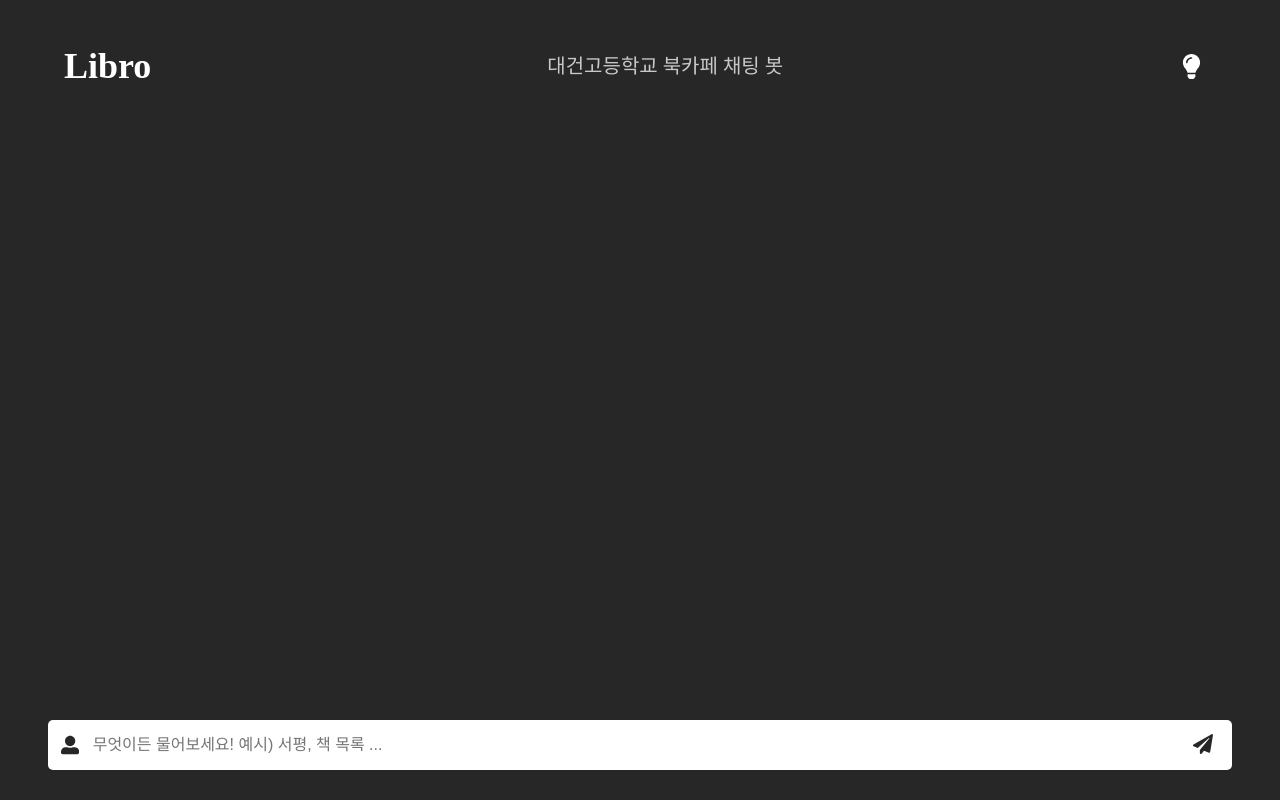
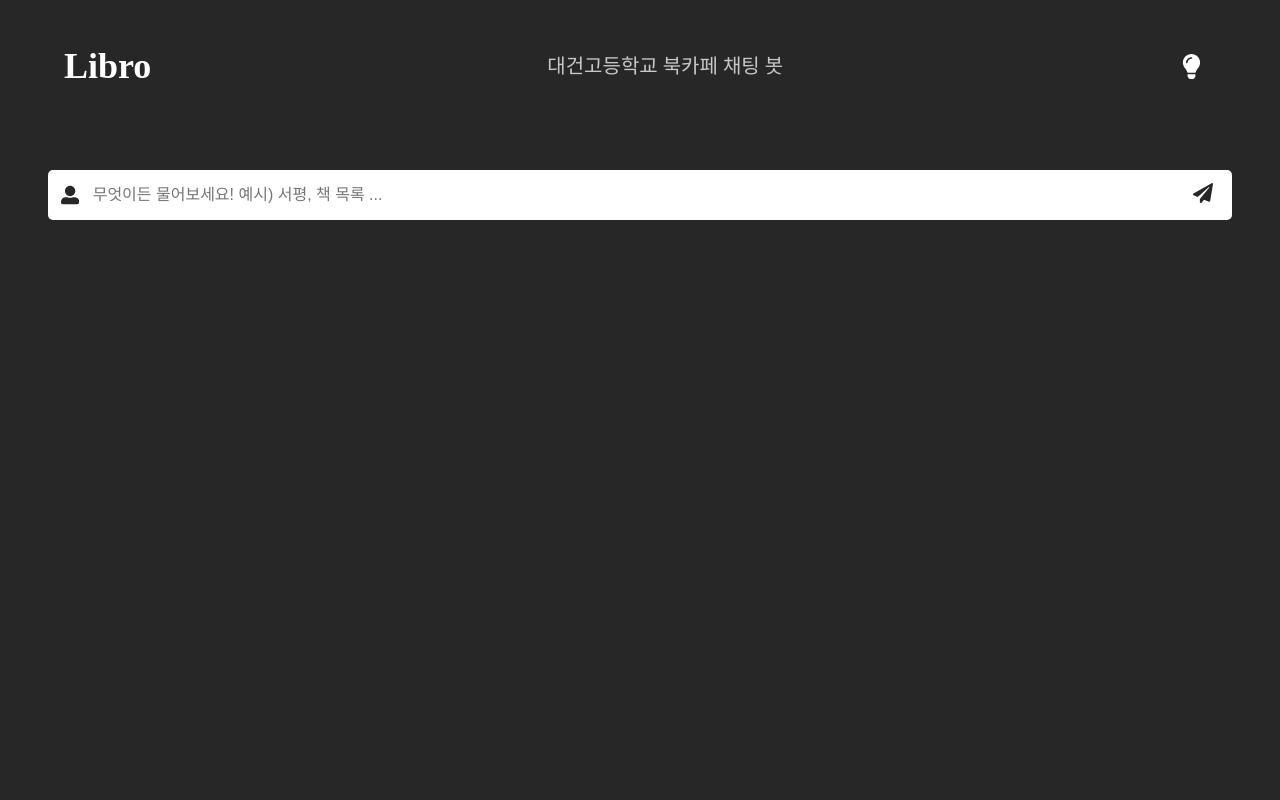
Before and after one commit to lukekeum/libro, a Next.js app: page / in a window 1280 px wide. Built offline with nearby package versions, Linux system fonts and the light colour scheme.

Commit message:
fix: change style

```diff
--- a/src/components/Body.tsx
+++ b/src/components/Body.tsx
@@ -17,10 +17,9 @@ export default function Body() {
 
 const Wrapper = styled.div`
   display: flex;
-  height: 100%;
-  overflow-y: scroll;
   margin: 0rem 3rem;
   margin-bottom: 0.5rem;
+  overflow-y: hidden;
   flex-direction: column;
   justify-content: flex-end;
   @media only screen and (max-width: 600px) {
--- a/src/components/Header.tsx
+++ b/src/components/Header.tsx
@@ -26,5 +26,6 @@ const Div = styled.div`
 
 const Wrapper = styled.div`
   width: 100vw;
+  position: sticky;
   background-color: #272727;
 `;
--- a/src/styles/globals.css
+++ b/src/styles/globals.css
@@ -31,7 +31,7 @@ footer, header, hgroup, menu, nav, section {
 body {
 	line-height: 1;
   background-color: #272727;
-  height: 100vh;
+  max-height: 100vh;
 }
 ol, ul {
 	list-style: none;
```
